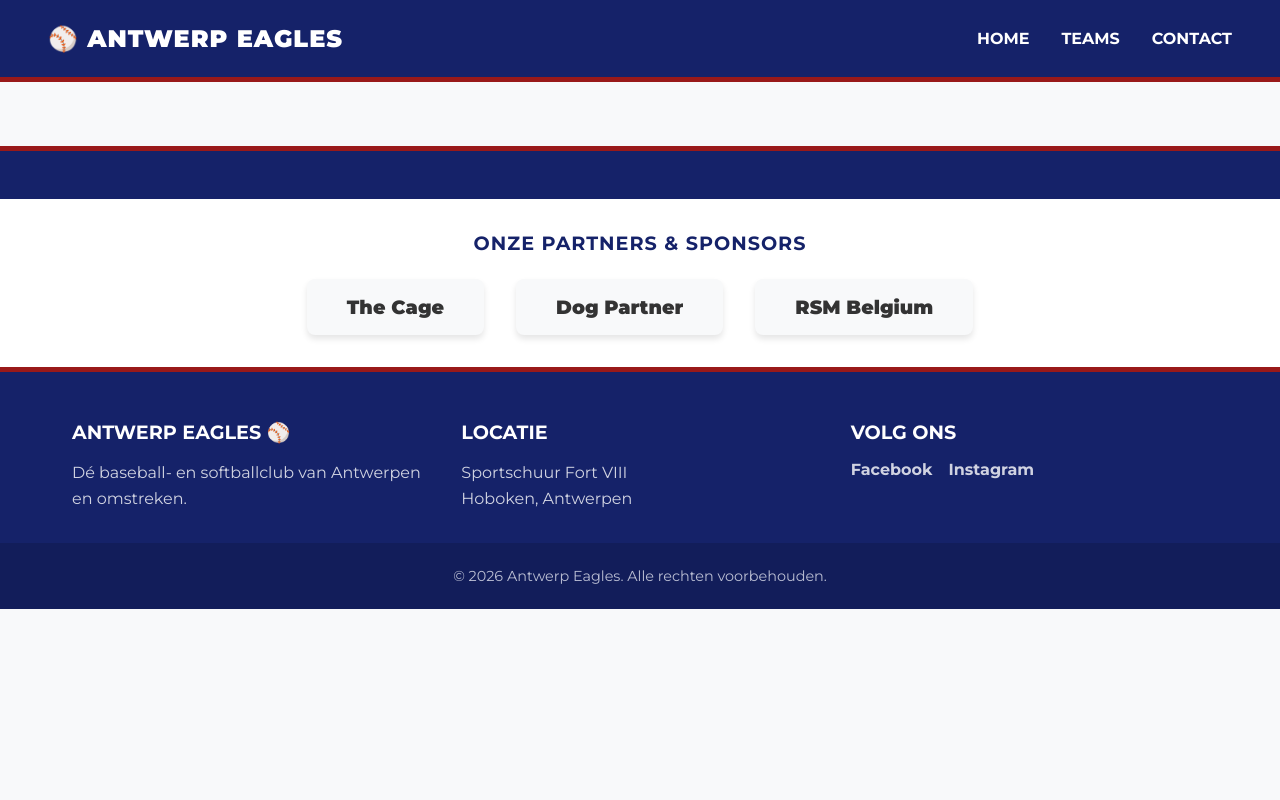
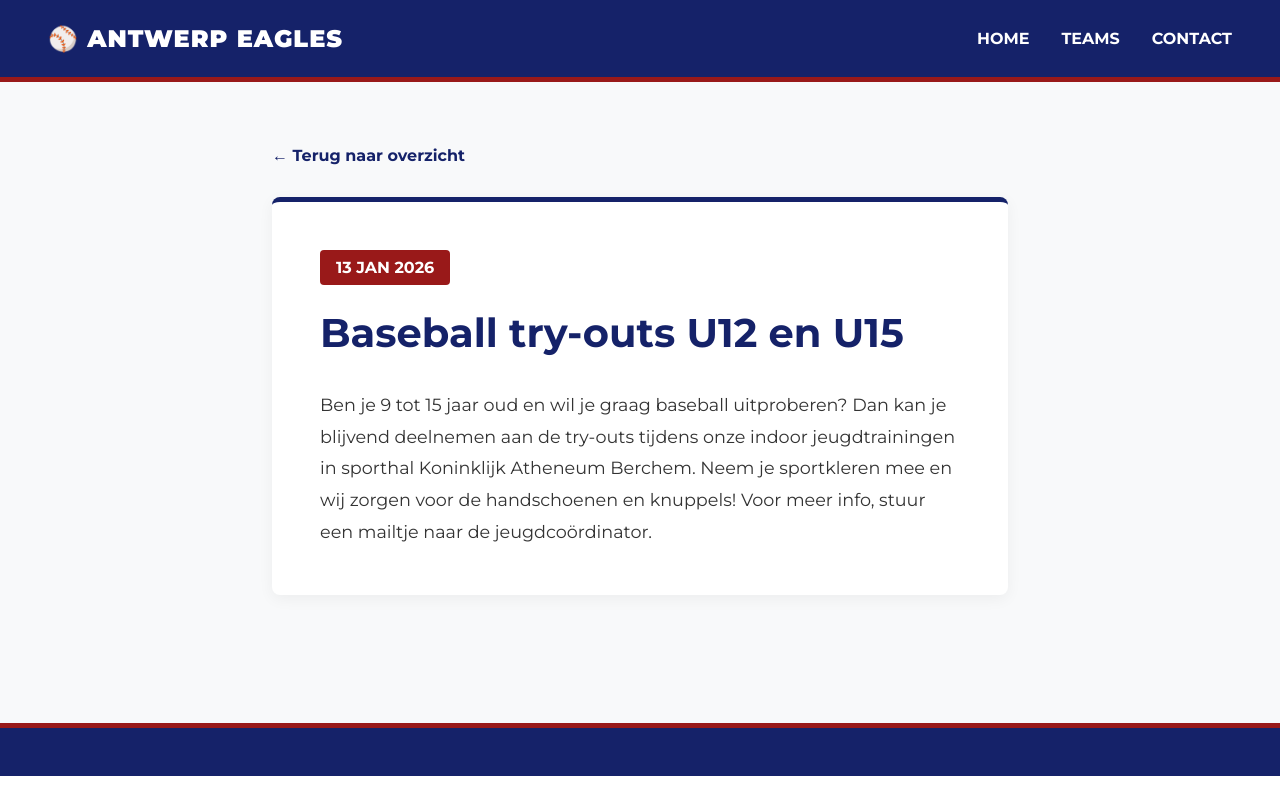
Before and after one commit to Darijoo/antwerp-eagles-website, an Angular app: page /nieuws/1 in a window 1280 px wide. Before the commit this address led to /. Shown: the top 800 px of the page. Built offline with nearby package versions, Linux system fonts and the light colour scheme.

Commit message:
Dynamische routing en nieuws-artikel detailpagina toegevoegd

```diff
--- a/src/app/home/home.html
+++ b/src/app/home/home.html
@@ -14,7 +14,7 @@
           <div class="nieuws-inhoud">
             <h3>{{ bericht.titel }}</h3>
             <p>{{ bericht.samenvatting }}</p>
-            <a href="#" class="lees-meer">Lees verder &rarr;</a>
+            <a [routerLink]="['/nieuws', bericht.id]" class="lees-meer">Lees verder &rarr;</a>
           </div>
         </article>
       }
--- a/src/app/home/home.ts
+++ b/src/app/home/home.ts
@@ -1,4 +1,5 @@
 import { Component } from '@angular/core';
+import { RouterLink } from '@angular/router';
 
 // 1. De blauwdruk voor een nieuwsbericht
 interface NieuwsBericht {
@@ -10,7 +11,7 @@ interface NieuwsBericht {
 
 @Component({
   selector: 'app-home',
-  imports: [],
+  imports: [RouterLink],
   templateUrl: './home.html',
   styleUrl: './home.scss',
 })
--- /dev/null
+++ b/src/app/nieuws-artikel/nieuws-artikel.html
@@ -0,0 +1,19 @@
+<div class="artikel-container">
+  <a routerLink="/" class="terug-knop">&larr; Terug naar overzicht</a>
+
+  @if (actueelBericht) {
+    <article class="volledig-artikel">
+      <div class="datum-badge">{{ actueelBericht.datum }}</div>
+      <h2>{{ actueelBericht.titel }}</h2>
+
+      <div class="artikel-tekst">
+        <p>{{ actueelBericht.volledigeTekst }}</p>
+      </div>
+    </article>
+  } @else {
+    <div class="foutmelding">
+      <h2>Oeps!</h2>
+      <p>Dit nieuwsbericht bestaat helaas niet (meer).</p>
+    </div>
+  }
+</div>
--- /dev/null
+++ b/src/app/nieuws-artikel/nieuws-artikel.scss
@@ -0,0 +1,59 @@
+.artikel-container {
+  max-width: 800px; /* Artikelen lezen fijner als ze niet te breed zijn */
+  margin: 0 auto;
+  padding: 4rem 2rem;
+}
+
+.terug-knop {
+  display: inline-block;
+  color: var(--eagle-blue);
+  text-decoration: none;
+  font-weight: bold;
+  margin-bottom: 2rem;
+  transition: color 0.3s ease;
+
+  &:hover {
+    color: var(--eagle-red);
+  }
+}
+
+.volledig-artikel {
+  background-color: white;
+  padding: 3rem;
+  border-radius: 8px;
+  box-shadow: 0 4px 15px rgba(0, 0, 0, 0.05);
+  border-top: 5px solid var(--eagle-blue);
+
+  h2 {
+    color: var(--eagle-blue);
+    font-size: 2.5rem;
+    margin-bottom: 2rem;
+    line-height: 1.2;
+  }
+}
+
+.datum-badge {
+  display: inline-block;
+  background-color: var(--eagle-red);
+  color: white;
+  font-weight: bold;
+  padding: 0.5rem 1rem;
+  border-radius: 4px;
+  margin-bottom: 1.5rem;
+  text-transform: uppercase;
+}
+
+.artikel-tekst p {
+  line-height: 1.8;
+  font-size: 1.1rem;
+  color: var(--text-dark);
+}
+
+.foutmelding {
+  text-align: center;
+  padding: 4rem;
+
+  h2 {
+    color: var(--eagle-red);
+  }
+}
--- /dev/null
+++ b/src/app/nieuws-artikel/nieuws-artikel.ts
@@ -0,0 +1,55 @@
+import { Component, OnInit, inject } from '@angular/core';
+import { ActivatedRoute, RouterLink } from '@angular/router';
+
+interface NieuwsBericht {
+  id: number;
+  datum: string;
+  titel: string;
+  volledigeTekst: string; // Hier is de tekst veel langer!
+}
+
+@Component({
+  selector: 'app-nieuws-artikel',
+  standalone: true,
+  imports: [RouterLink],
+  templateUrl: './nieuws-artikel.html',
+  styleUrl: './nieuws-artikel.scss',
+})
+export class NieuwsArtikel implements OnInit {
+  route = inject(ActivatedRoute); // Dit helpt ons de URL te lezen
+  actueelBericht: NieuwsBericht | undefined;
+
+  // We zetten de data hier even opnieuw in, maar dan met de volledige tekst.
+  // (Later, met een CMS, haal je dit allemaal uit je database!)
+  alleNieuws: NieuwsBericht[] = [
+    {
+      id: 1,
+      datum: '13 Jan 2026',
+      titel: 'Baseball try-outs U12 en U15',
+      volledigeTekst:
+        'Ben je 9 tot 15 jaar oud en wil je graag baseball uitproberen? Dan kan je blijvend deelnemen aan de try-outs tijdens onze indoor jeugdtrainingen in sporthal Koninklijk Atheneum Berchem. Neem je sportkleren mee en wij zorgen voor de handschoenen en knuppels! Voor meer info, stuur een mailtje naar de jeugdcoördinator.',
+    },
+    {
+      id: 2,
+      datum: '5 Dec 2025',
+      titel: 'Aansluitingsaanvraag 2026',
+      volledigeTekst:
+        'Beste leden, de licenties van dit jaar vervallen op 31 december. Je bent enkel speelgerechtigd en verzekerd indien je een geldige licentie voor het lopende kalenderjaar hebt. Gebruik het online formulier voor je aanvraag. Let wel: je licentie wordt pas verwerkt wanneer zowel het ingevulde formulier als de betaling zijn ontvangen.',
+    },
+    {
+      id: 3,
+      datum: '8 Sep 2025',
+      titel: 'Antwerp Eagles BD3-A promoveert!',
+      volledigeTekst:
+        'Het Antwerp Eagles A-team baseball heeft zich op zaterdag met een overtuigende overwinning uit tegen Zottegem Bebops verzekerd van promotie naar Division 2. Dit is de 2e promotie op rij, na het behalen van de divisie titel vorig jaar. Een gigantisch applaus voor coach Oscar Riera en alle spelers!',
+    },
+  ];
+
+  ngOnInit() {
+    // 1. Haal het ID uit de adresbalk (bijv. de '1' uit /nieuws/1)
+    const idUitUrl = Number(this.route.snapshot.paramMap.get('id'));
+
+    // 2. Zoek het bericht in onze lijst dat ditzelfde ID heeft
+    this.actueelBericht = this.alleNieuws.find((bericht) => bericht.id === idUitUrl);
+  }
+}
```
Also changed, not shown: src/app/app.routes.ts (+6 -13 lines), 1 other file (tests, documents, lock files or other folders).
